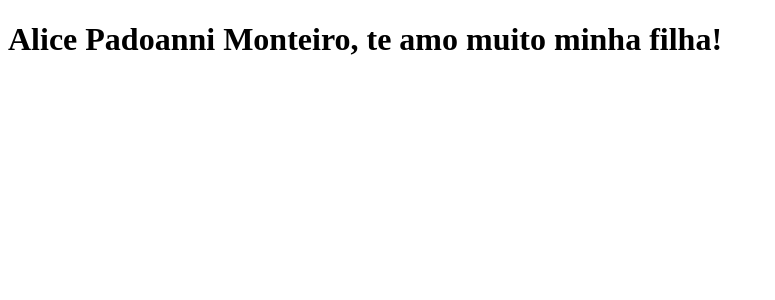
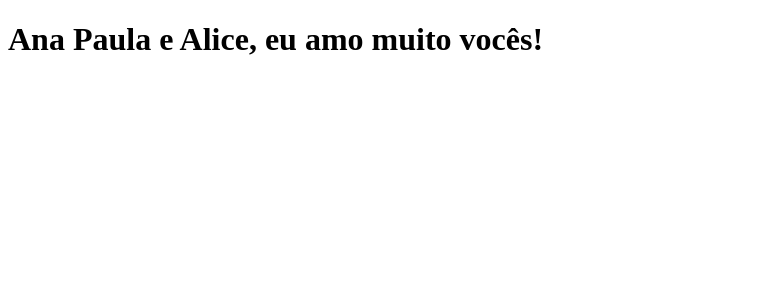
Before and after one commit to BrunoPMonteiro/clone-tabnews, a Next.js app: page / in a window 1280 px wide. Shown: the top 300 px of the page, without its empty margins (0-775 px from the left). Built offline with nearby package versions, Linux system fonts and the light colour scheme.

Commit message:
nova frase

```diff
--- a/pages/index.js
+++ b/pages/index.js
@@ -1,5 +1,5 @@
 function Home() {
-  return <h1>Alice Padoanni Monteiro, te amo muito minha filha!</h1>;
+  return <h1>Ana Paula e Alice, eu amo muito vocês!</h1>;
 }
 
 export default Home;
```
